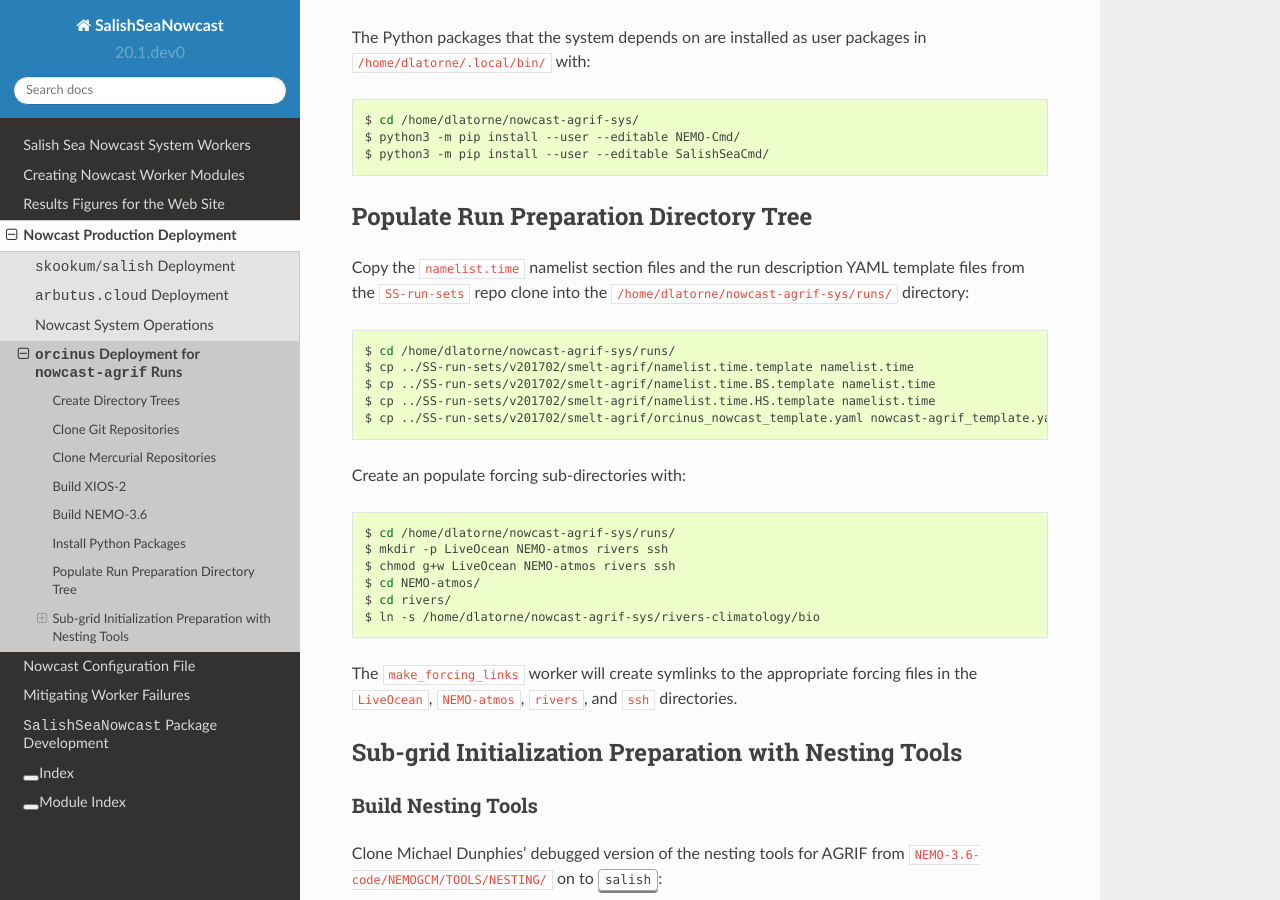
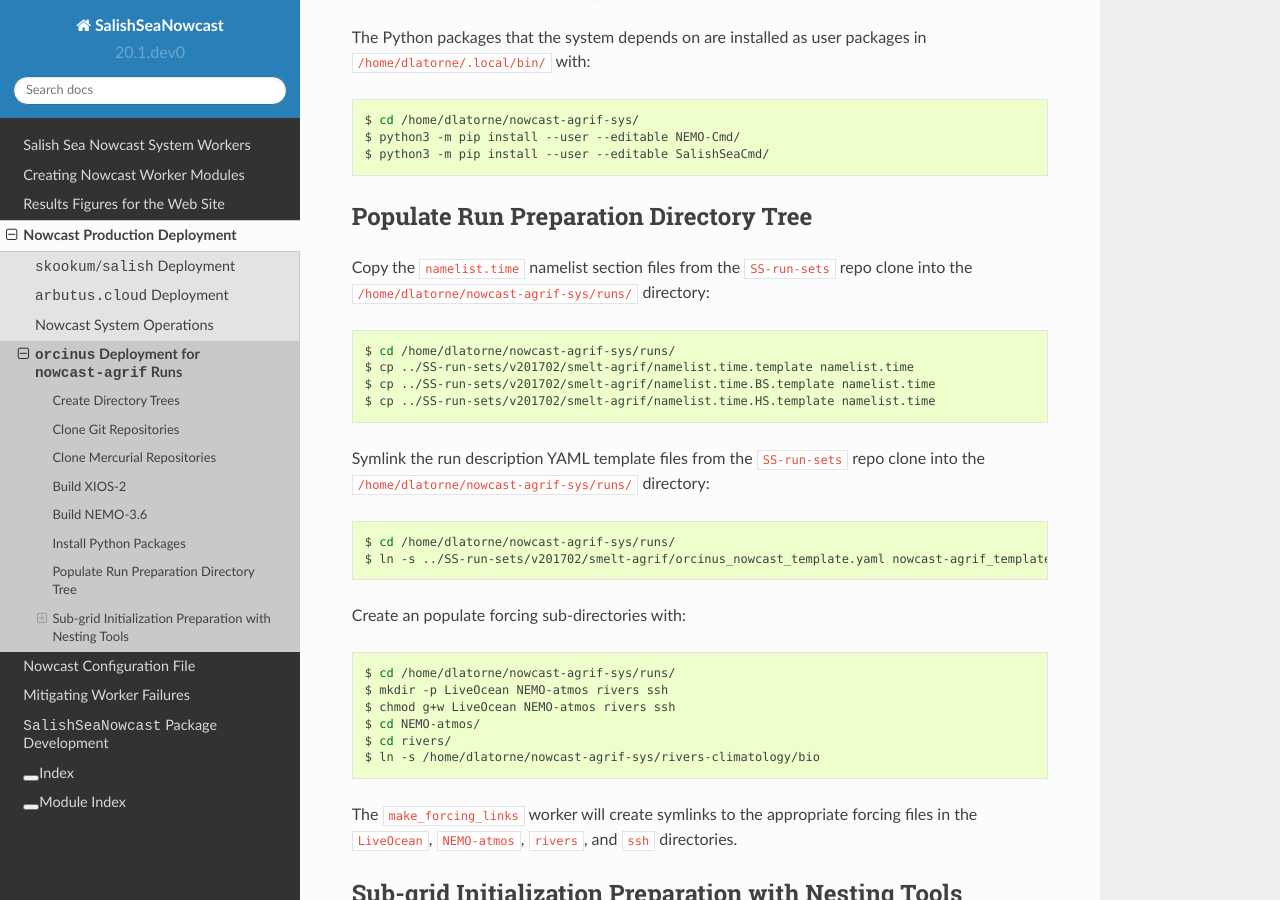
Before and after one commit to SalishSeaCast/SalishSeaNowcast, a Sphinx documentation site: the page built from docs/deployment/orcinus.rst, in a window 1280 px wide and 900 px high, scrolled down 1604 px. Built offline with Sphinx 7.4.7 and the Read the Docs theme 2.0.0, drawn with Linux system fonts in a browser that asks for light colours.

Commit message:
Update orcinus deploy docs re: symlink YAML template
re: nowcast-agrif deployment on orcinus

```diff
--- a/docs/deployment/orcinus.rst
+++ b/docs/deployment/orcinus.rst
@@ -116,7 +116,7 @@ The Python packages that the system depends on are installed as user packages in
 Populate Run Preparation Directory Tree
 =======================================
 
-Copy the :file:`namelist.time` namelist section files and the run description YAML template files from the :file:`SS-run-sets` repo clone into the :file:`/home/dlatorne/nowcast-agrif-sys/runs/` directory:
+Copy the :file:`namelist.time` namelist section files from the :file:`SS-run-sets` repo clone into the :file:`/home/dlatorne/nowcast-agrif-sys/runs/` directory:
 
 .. code-block:: bash
 
@@ -124,7 +124,13 @@ Copy the :file:`namelist.time` namelist section files and the run description YA
     $ cp ../SS-run-sets/v201702/smelt-agrif/namelist.time.template namelist.time
     $ cp ../SS-run-sets/v201702/smelt-agrif/namelist.time.BS.template namelist.time
     $ cp ../SS-run-sets/v201702/smelt-agrif/namelist.time.HS.template namelist.time
-    $ cp ../SS-run-sets/v201702/smelt-agrif/orcinus_nowcast_template.yaml nowcast-agrif_template.yaml
+
+Symlink the run description YAML template files from the :file:`SS-run-sets` repo clone into the :file:`/home/dlatorne/nowcast-agrif-sys/runs/` directory:
+
+.. code-block:: bash
+
+    $ cd /home/dlatorne/nowcast-agrif-sys/runs/
+    $ ln -s ../SS-run-sets/v201702/smelt-agrif/orcinus_nowcast_template.yaml nowcast-agrif_template.yaml
 
 Create an populate forcing sub-directories with:
 
```
